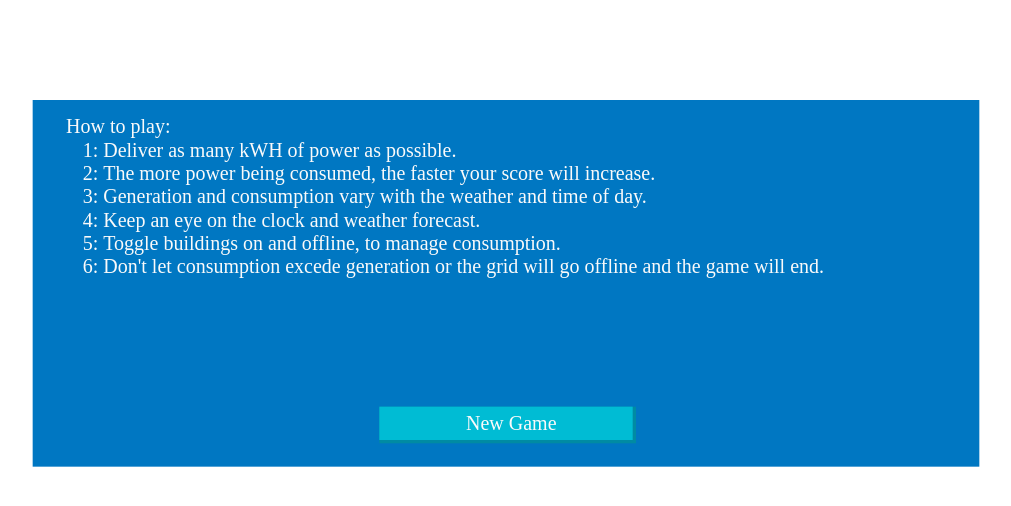
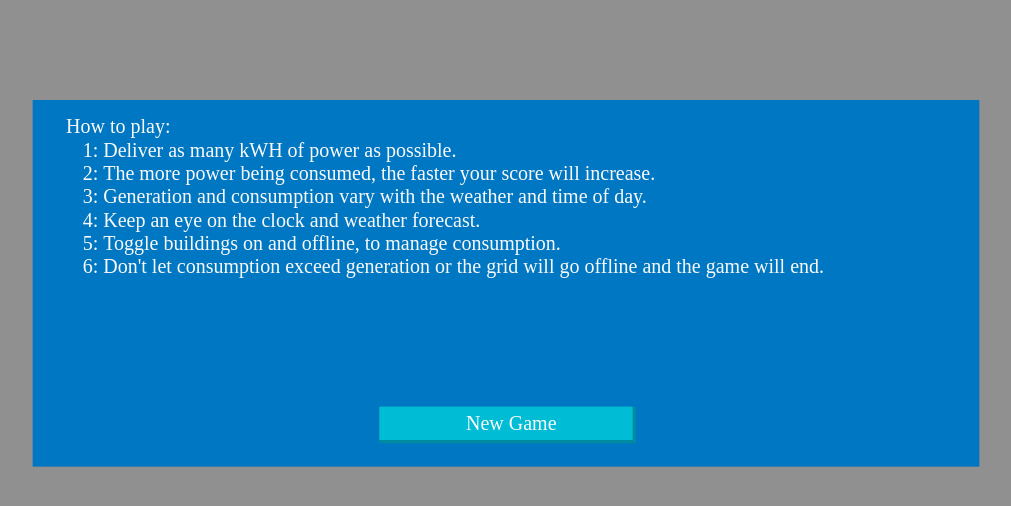
Before and after one commit to logan-neyt/loadshedding-game, a plain HTML site: page index.html in a window 1280 px wide. Shown: the whole page, without its empty margins (134-1145 px from the left). Drawn offline with Linux system fonts and the light colour scheme.

Commit message:
Small quality fixes

```diff
--- a/index.html
+++ b/index.html
@@ -3,7 +3,7 @@
   <head>
     <meta charset="utf-8">
     <title>Loadshedding</title>
-    <link rel="stylesheet" type="text/css" href="style.css"
+    <link rel="stylesheet" type="text/css" href="style.css">
   </head>
   <body>
     <canvas id="game"></canvas>
--- a/src/game.js
+++ b/src/game.js
@@ -99,7 +99,7 @@ function beginScreen(){
       context.fillText("3: Generation and consumption vary with the weather and time of day.", 65 * drawingScale, 61 * drawingScale);
       context.fillText("4: Keep an eye on the clock and weather forecast.", 65 * drawingScale, 68 * drawingScale);
       context.fillText("5: Toggle buildings on and offline, to manage consumption.", 65 * drawingScale, 75 * drawingScale);
-      context.fillText("6: Don't let consumption excede generation or the grid will go offline and the game will end.", 65 * drawingScale, 82 * drawingScale);
+      context.fillText("6: Don't let consumption exceed generation or the grid will go offline and the game will end.", 65 * drawingScale, 82 * drawingScale);
       context.fillText("New Game", 180 * drawingScale, 129 * drawingScale);
     }
   });
--- a/style.css
+++ b/style.css
@@ -6,6 +6,7 @@
 html, body {
   width: 100%;
   height: 100%;
+  background-color: #909090;
 }
 
 canvas {
```
